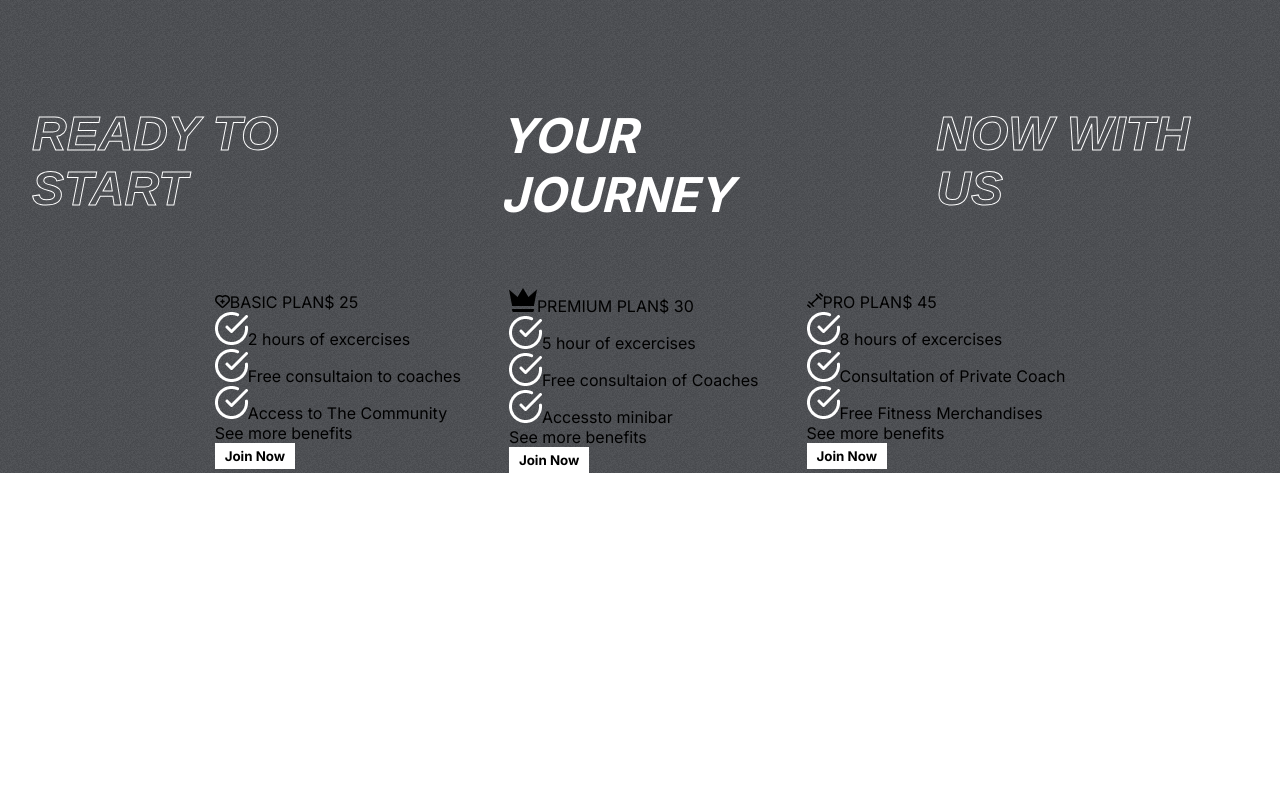
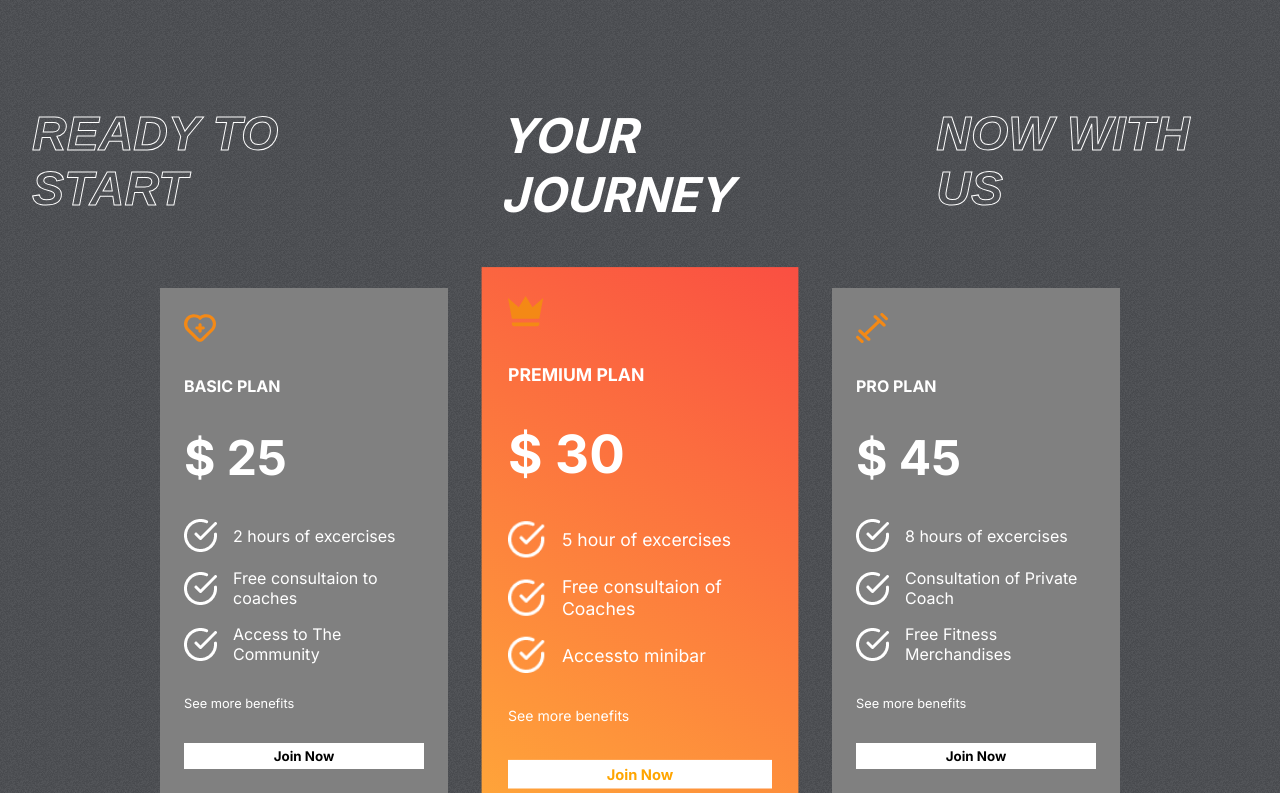
Before and after one commit to Sisanda0/Sisanda0, a React (Create React App) app in the folder Downloads/FitClub-Starter-d82a075a4e478e1ece2ecbc6aae57d7eeb496dbf/: page / in a window 1280 px wide. Shown: the part 1705-2498 px from the top of the page. Before the commit the page ends 2178 px from the top, so only its background shows below. Built offline with nearby package versions, Linux system fonts and the light colour scheme.

Commit message:
Done with plans

```diff
--- a/Downloads/FitClub-Starter-d82a075a4e478e1ece2ecbc6aae57d7eeb496dbf/src/components/Plans/Plans.css
+++ b/Downloads/FitClub-Starter-d82a075a4e478e1ece2ecbc6aae57d7eeb496dbf/src/components/Plans/Plans.css
@@ -8,8 +8,61 @@
 }
 
 .plans {
-    display:flex;
-    align-items:center;
-    justify-content:center;
+    display: flex;
+    align-items: center;
+    justify-content: center;
     gap: 3rem;
 }
+
+.plan {
+    display: flex;
+    flex-direction: column;
+    background-color: gray;
+    color: white;
+    gap: 2rem;
+    padding: 1.5rem;
+    width: 15rem;
+
+}
+
+.plan:nth-child(2){
+    background: var(--planCard);
+    transform: scale(1.1);
+}
+
+.plan>svg{
+    fill: var(--orange);
+    width:2rem;
+    height: 2rem;
+}
+
+.plan>:nth-child(2){
+    font-size:1rem;
+    font-weight: bold;
+
+}
+.plan>:nth-child(3){
+    font-size:3rem;
+    font-weight:bold;
+}
+
+.plan>:nth-child(5){
+    font-size:0.8rem;
+}
+
+.features{
+    display: flex;
+    flex-direction: column;
+    gap:1rem;
+}
+.feature{
+    display: flex;
+    align-items: center;
+    gap: 1rem;
+}
+.feature>img{
+    width: 1 rem;
+}
+.plans>:nth-child(2)>button{
+    color:orange;
+}
--- a/Downloads/FitClub-Starter-d82a075a4e478e1ece2ecbc6aae57d7eeb496dbf/src/components/Plans/Plans.jsx
+++ b/Downloads/FitClub-Starter-d82a075a4e478e1ece2ecbc6aae57d7eeb496dbf/src/components/Plans/Plans.jsx
@@ -15,7 +15,7 @@ const Plans =()=>{
             {/* plans card */}
             <div className="plans">
                 {plansData.map((plan,i)=>(
-                    <div clasName="plan" key={i}>
+                    <div className="plan" key={i}>
                         {plan.icon}
                         <span>{plan.name}</span>
                         <span>$ {plan.price}</span>
```
